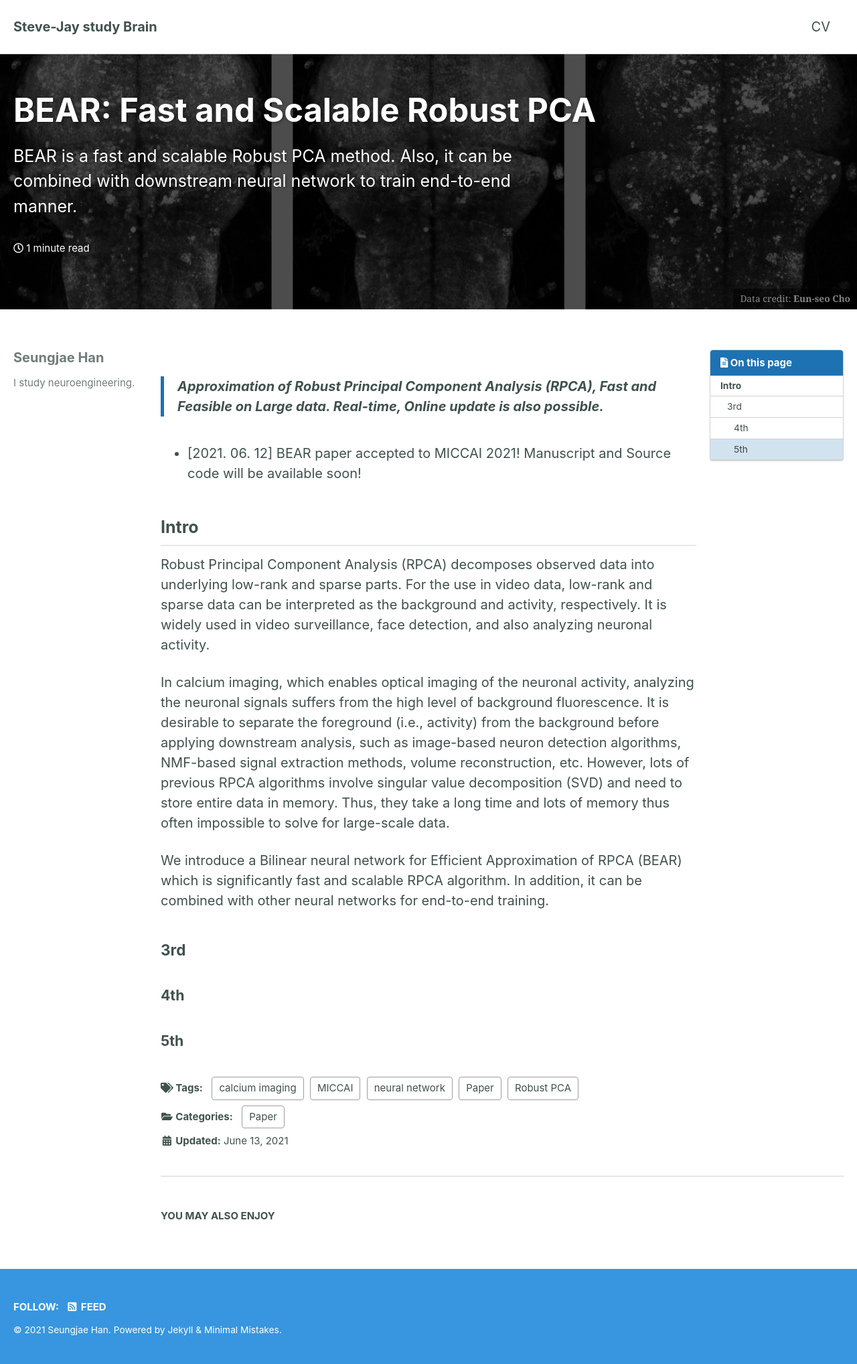
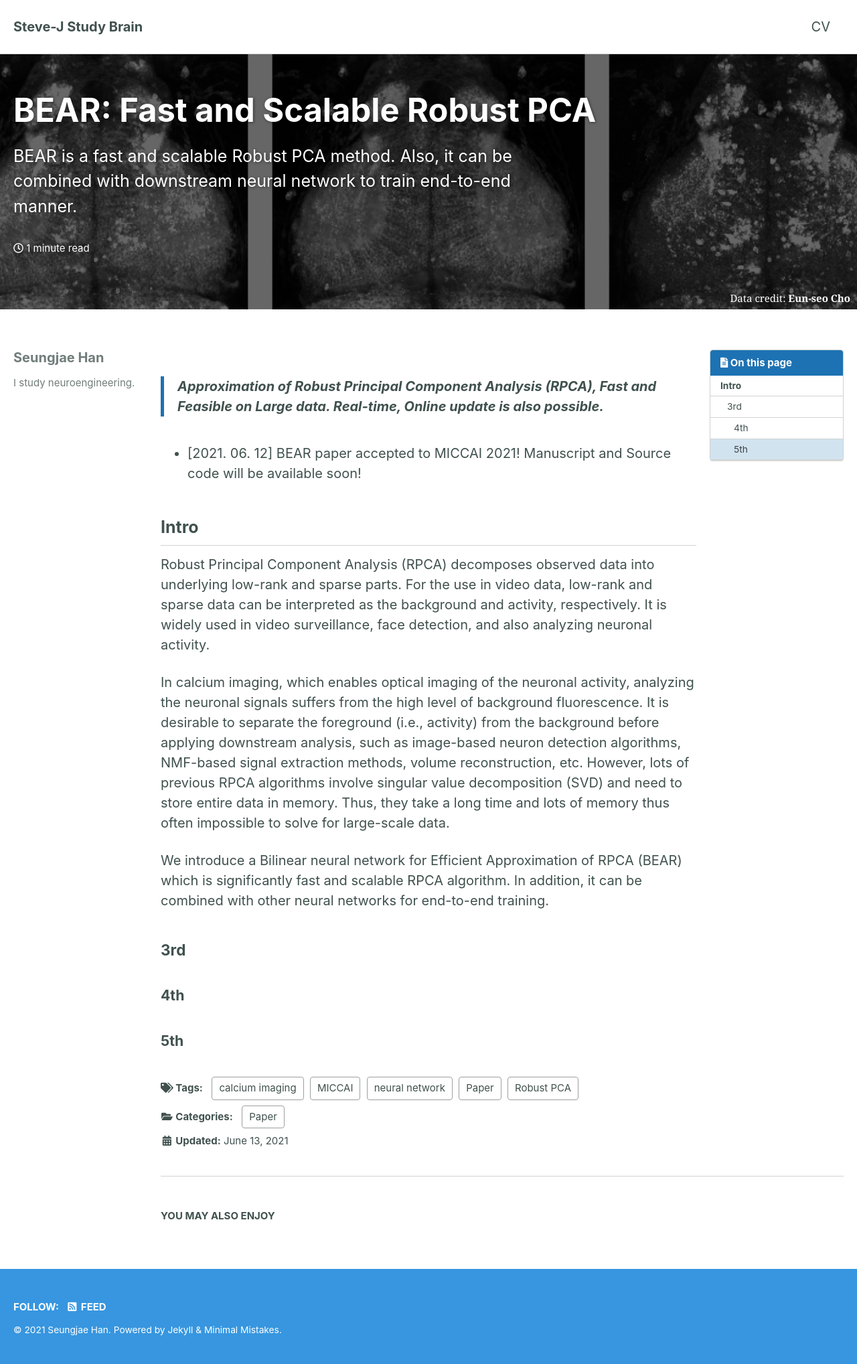
Before and after one commit to SteveJayH/SteveJayH.github.io, a Jekyll site: the page built from _posts/2021-06-13-BEAR.md, in a window 1280 px wide. Shown: the whole page at 67% size. Built offline with Jekyll 4.4.1, drawn with Linux system fonts in a browser that asks for light colours; cached includes are drawn as plain includes.

Commit message:
caption opacity

```diff
--- a/_config.yml
+++ b/_config.yml
@@ -16,7 +16,7 @@ minimal_mistakes_skin    : "seungjaehan" # "air", "aqua", "contrast", "dark", "d
 
 # Site Settings
 locale                   : "en-US"
-title                    : "Steve-Jay study Brain"
+title                    : "Steve-J Study Brain"
 title_separator          : "-"
 subtitle                 : # site tagline that appears below site title in masthead
 name                     : "Seungjae Han"
--- a/_posts/2021-06-13-BEAR.md
+++ b/_posts/2021-06-13-BEAR.md
@@ -16,8 +16,8 @@ last_modified_at: 2021-06-13
 share: False
 
 header:
-  overlay_image: /assets/images/2021-06-13-BEAR/teaser.png
-  overlay_filter: 0.7
+  overlay_image: /assets/images/2021-06-13-BEAR/teaser_crop.png
+  overlay_filter: 0.6
   caption: "Data credit: **Eun-seo Cho**"
   # teaser:
 ---
--- a/_sass/minimal-mistakes/_page.scss
+++ b/_sass/minimal-mistakes/_page.scss
@@ -228,11 +228,11 @@ body {
   padding: 2px 5px;
   color: #fff;
   font-family: $caption-font-family;
-  font-size: $type-size-7;
-  background: #000;
+  font-size: $type-size-6;
+  background: rgba(0, 0, 0, 0);
   text-align: right;
   z-index: 5;
-  opacity: 0.5;
+  opacity: 1.0;
   border-radius: $border-radius 0 0 0;
 
   @include breakpoint($large) {
```
Also changed, not shown: assets/images/2021-06-13-BEAR/teaser_crop.png (added), 5 other files.
